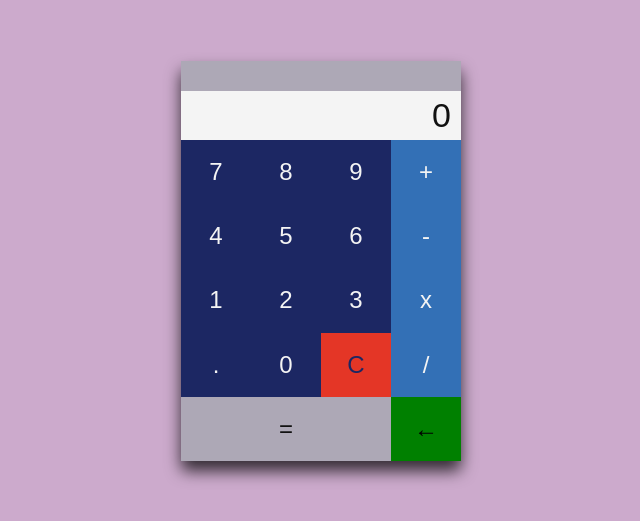
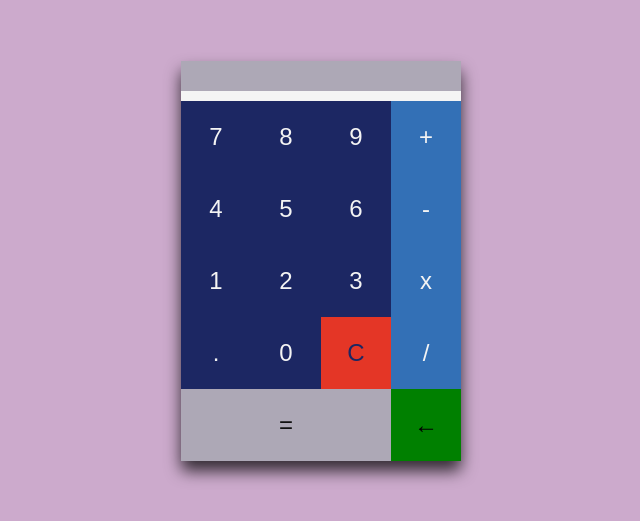
Before and after one commit to connorbelding/calculator, a plain HTML site: page index.html in a window 1280 px wide. Shown: the part 139-660 px from the top of the page, without its empty margins (319-959 px from the left). Drawn offline with Linux system fonts and the light colour scheme; a web font is replaced by a local one.

Commit message:
Removed 0 from display by default

```diff
--- a/index.html
+++ b/index.html
@@ -12,7 +12,7 @@
       <div id="calculator-display">
         <div id="calculator-display-sub-number"></div>
         <div id="calculator-display-sub-operator"></div>
-        <div id="calculator-display-main">0</div>
+        <div id="calculator-display-main"></div>
       </div>
       <div id="calculator-buttons"></div>
     </div>
```
